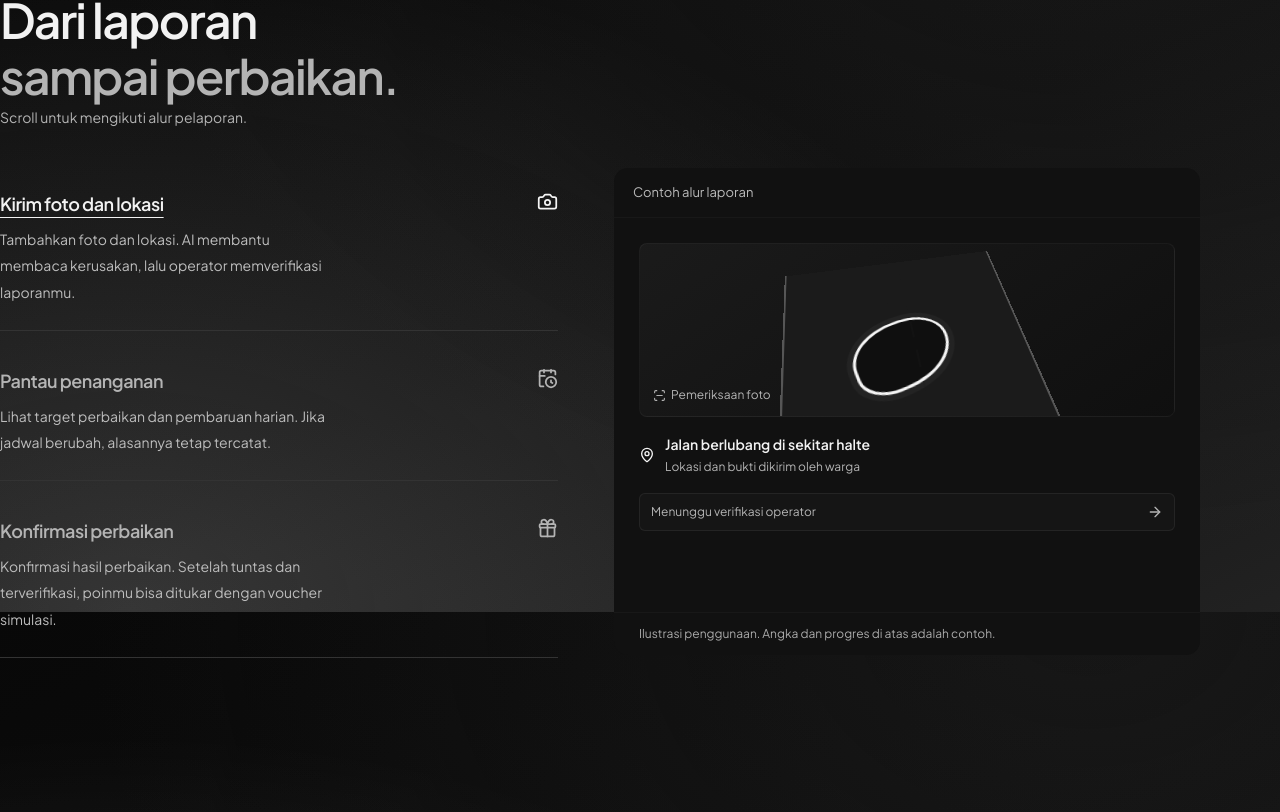
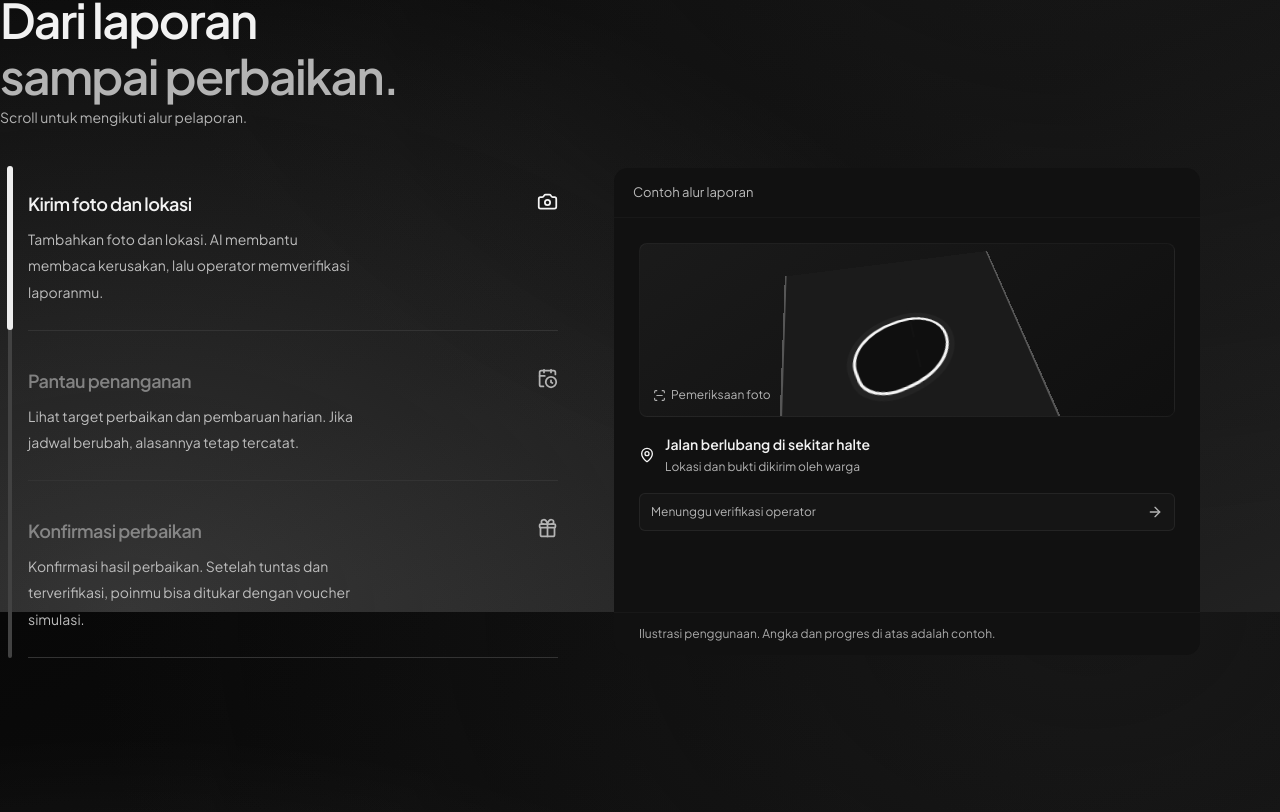
Before and after one commit to annazka/LaporinKUY, a Next.js app: page / in a window 1280 px wide. Shown: the part 1788-2600 px from the top of the page. Built offline with nearby package versions, Linux system fonts and the light colour scheme; no server answers.

Commit message:
Smooth walkthrough transitions and add an interactive progress scrollbar

```diff
--- a/app/landing-editorial.css
+++ b/app/landing-editorial.css
@@ -239,9 +239,19 @@
 .journey-scroll-track.is-scroll-driven>.journey-layout{position:sticky;top:var(--journey-top)}
 .journey-panels{display:grid;min-width:0}
 .journey-mobile-description{display:none}
-.journey-panel{grid-area:1/1;min-width:0;align-self:start;opacity:1;transition:opacity .18s ease}
-.journey-panel[aria-hidden="true"]{opacity:0}
-@media(prefers-reduced-motion:reduce){.journey-panel{transition:none}}
+.journey-navigation{position:relative;min-width:0;padding-left:28px}
+.journey-scrollbar{position:absolute;inset:0 auto 0 0;width:20px;cursor:pointer;touch-action:none;border-radius:10px}
+.journey-scrollbar::before{content:"";position:absolute;inset:0 8px;background:#424242;border-radius:4px}
+.journey-scrollbar:focus-visible{outline:2px solid #f5f5f5;outline-offset:3px}
+.journey-scroll-thumb{position:absolute;top:0;left:7px;width:6px;height:33.333333%;background:#eee;border-radius:4px;transition:transform .16s ease-out;pointer-events:auto}
+.journey-scrollbar:hover .journey-scroll-thumb{background:#fff}
+.plain-landing .journey-scroll-track .step-choice h3,.plain-landing .journey-scroll-track .step-choice>svg{transition:color .4s ease}
+.plain-landing .journey-scroll-track .step-choice h3{opacity:.65;text-decoration:none;transition:color .4s ease,opacity .4s ease}
+.plain-landing .journey-scroll-track .step-choice.active h3{opacity:1}
+.journey-panel{grid-area:1/1;min-width:0;align-self:start;opacity:1;visibility:visible;transform:translateY(0);z-index:1;transition:opacity .48s cubic-bezier(.22,1,.36,1),transform .48s cubic-bezier(.22,1,.36,1),visibility 0s}
+.journey-panel[aria-hidden="true"]{opacity:0;visibility:hidden;transform:translateY(10px);pointer-events:none;z-index:0;transition:opacity .48s cubic-bezier(.22,1,.36,1),transform .48s cubic-bezier(.22,1,.36,1),visibility 0s .48s}
+@media(prefers-reduced-motion:reduce){.journey-panel,.journey-panel[aria-hidden="true"],.journey-scroll-thumb,.plain-landing .journey-scroll-track .step-choice h3,.plain-landing .journey-scroll-track .step-choice>svg{transition:none}.journey-panel,.journey-panel[aria-hidden="true"]{transform:none}}
+
 @media(max-width:800px){
  .journey-mobile-description{display:block;min-height:84px;font-size:14px;line-height:1.8;color:#bdbdbd;margin:16px 0 0}
  .journey-scroll-track .journey-choices{display:grid;grid-template-columns:repeat(3,minmax(0,1fr));gap:12px;align-items:start}
--- a/components/report-journey.tsx
+++ b/components/report-journey.tsx
@@ -30,7 +30,9 @@ const steps = [
   },
 ];
 export function ReportJourney() {
-  const [active, setActive] = useState(0);
+  const [active, setActive] = useState(0), [progress, setProgress] = useState(0);
+  const scrollbar = useRef<HTMLDivElement>(null);
+  const drag = useRef<{pointer: number; offset: number} | null>(null);
   const track = useRef<HTMLDivElement>(null), layout = useRef<HTMLDivElement>(null);
   const geometry = useRef({top: 112, distance: 0, pinned: false});
   const [scrollLayout, setScrollLayout] = useState({top: 112, distance: 0, pinned: false, height: 0});
@@ -43,12 +45,14 @@ export function ReportJourney() {
       const {top, distance, pinned} = geometry.current;
       if (pinned) {
         const progress = Math.max(0, Math.min(1, (top - outer.getBoundingClientRect().top) / distance));
+        setProgress(progress);
         setActive(Math.min(steps.length - 1, Math.floor(progress * steps.length)));
       } else {
         // Small/short screens keep their natural document flow.
         const bounds = outer.getBoundingClientRect();
         if (bounds.bottom < 0 || bounds.top > window.innerHeight) return;
         const progress = Math.max(0, Math.min(1, (window.innerHeight * .5 - bounds.top) / bounds.height));
+        setProgress(progress);
         setActive(Math.min(steps.length - 1, Math.floor(progress * steps.length)));
       }
     };
@@ -72,6 +76,22 @@ export function ReportJourney() {
     measure();
     return () => {cancelAnimationFrame(frame);observer.disconnect();window.removeEventListener('scroll', schedule);window.removeEventListener('resize', measure);window.removeEventListener('pageshow', measure);document.removeEventListener('visibilitychange', schedule);};
   }, []);
+  function seek(value: number, smooth = true) {
+    const outer = track.current;
+    if (!outer) return;
+    const next = Math.max(0, Math.min(1, value));
+    const {top, distance, pinned} = geometry.current;
+    const bounds = outer.getBoundingClientRect();
+    const start = window.scrollY + bounds.top;
+    const target = pinned ? start - top + distance * next : start + bounds.height * next - window.innerHeight * .5;
+    window.scrollTo({top: target, behavior: smooth && !window.matchMedia('(prefers-reduced-motion: reduce)').matches ? 'smooth' : 'instant'});
+  }
+  function dragTo(clientY: number, smooth = false) {
+    const rail = scrollbar.current?.getBoundingClientRect();
+    if (!rail) return;
+    const thumbHeight = rail.height / steps.length;
+    seek((clientY - rail.top - (drag.current?.offset ?? thumbHeight / 2)) / (rail.height - thumbHeight), smooth);
+  }
   function select(index: number) {
     setActive(index);
     const {top, distance, pinned} = geometry.current;
@@ -83,7 +103,26 @@ export function ReportJourney() {
   return (
     <div ref={track} className={`journey-scroll-track${scrollLayout.pinned ? " is-scroll-driven" : ""}`} style={{"--journey-height": `${scrollLayout.height}px`, "--journey-top": `${scrollLayout.top}px`, "--journey-distance": `${scrollLayout.distance}px`} as CSSProperties}>
     <div ref={layout} className="journey-layout">
-      <div className="journey-navigation"><div
+      <div className="journey-navigation">
+      <div ref={scrollbar} className="journey-scrollbar" role="scrollbar" tabIndex={0} aria-label="Posisi Cara kerja" aria-orientation="vertical" aria-controls="journey-preview" aria-valuemin={0} aria-valuemax={100} aria-valuenow={Math.round(progress * 100)} aria-valuetext={`${Math.round(progress * 100)} persen, ${steps[active].title}`}
+        onPointerDown={event => {
+          if (!event.isPrimary || event.button !== 0) return;
+          event.preventDefault();event.currentTarget.focus({preventScroll:true});
+          const thumb = event.currentTarget.querySelector<HTMLElement>('.journey-scroll-thumb');
+          const offset = event.target === thumb ? event.clientY - thumb.getBoundingClientRect().top : event.currentTarget.clientHeight / steps.length / 2;
+          drag.current = {pointer: event.pointerId, offset};
+          event.currentTarget.setPointerCapture(event.pointerId);dragTo(event.clientY, true);
+        }}
+        onPointerMove={event => {if (drag.current?.pointer === event.pointerId) dragTo(event.clientY);}}
+        onPointerUp={event => {if (drag.current?.pointer === event.pointerId) {drag.current = null;event.currentTarget.releasePointerCapture(event.pointerId);}}}
+        onPointerCancel={() => {drag.current = null;}}
+        onLostPointerCapture={() => {drag.current = null;}}
+        onKeyDown={event => {
+          const values: Record<string, number> = {ArrowDown: progress + .05, ArrowRight: progress + .05, ArrowUp: progress - .05, ArrowLeft: progress - .05, PageDown: progress + 1/3, PageUp: progress - 1/3, Home: 0, End: 1};
+          if (event.key in values) {event.preventDefault();seek(values[event.key]);}
+        }}>
+        <span className="journey-scroll-thumb" style={{transform:`translateY(${progress * (steps.length - 1) * 100}%)`}}/>
+      </div><div
         className="journey-choices"
         role="tablist"
         aria-label="Tahap pelaporan"
@@ -142,7 +181,7 @@ export function ReportJourney() {
         <div className="demo-top">
           <span>Contoh alur laporan</span>
         </div>
-        <div className="journey-panels">{steps.map((_, index) => <div className="demo-content journey-panel" key={index} aria-hidden={active !== index} inert={active !== index} style={{visibility: active === index ? "visible" : "hidden"}}>
+        <div className="journey-panels">{steps.map((_, index) => <div className="demo-content journey-panel" key={index} aria-hidden={active !== index} inert={active !== index}>
           {index === 0 ? (
             <>
               <div className="demo-photo">
```
Also changed, not shown: 1 other file (tests, documents, lock files or other folders).
